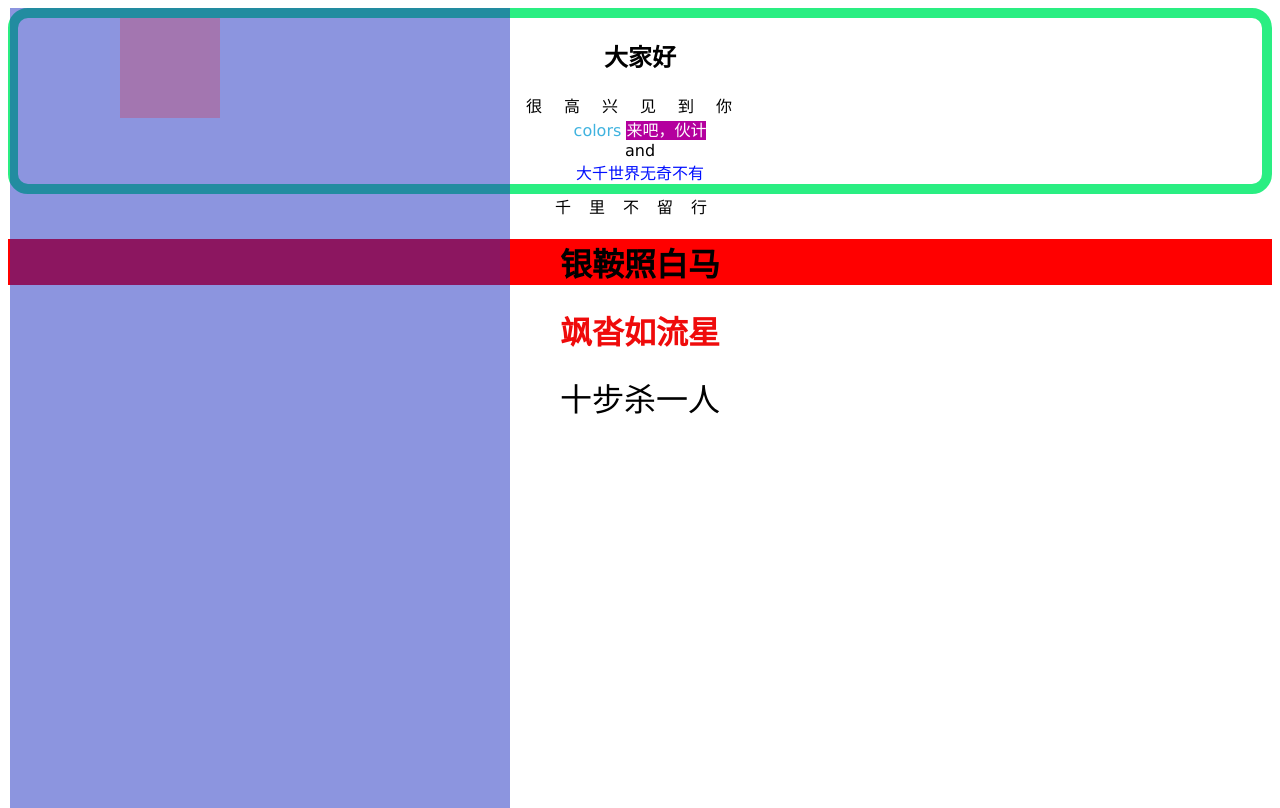
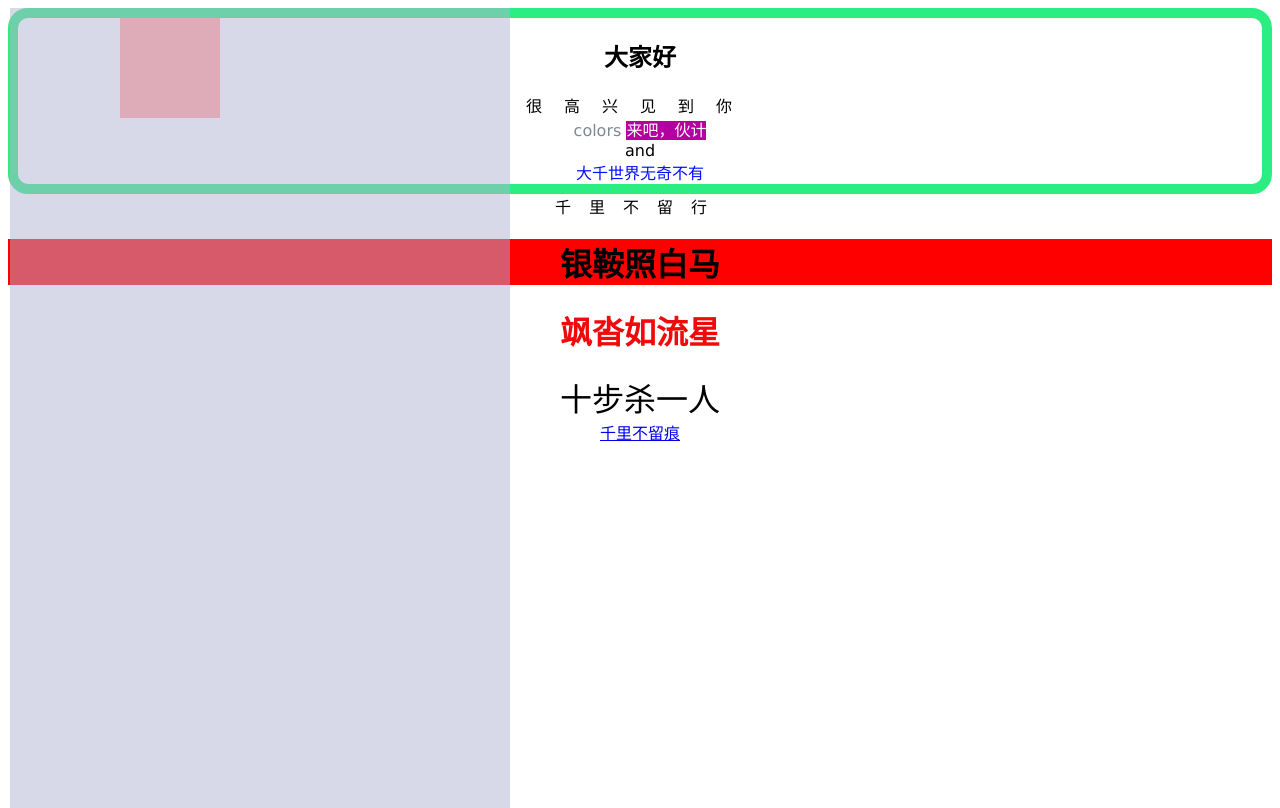
Before and after one commit to haoyigou/hfdy, a plain HTML site: page index.html in a window 1280 px wide. Drawn offline with Linux system fonts and the light colour scheme.

Commit message:
Add files via upload

```diff
--- a/index.html
+++ b/index.html
@@ -7,13 +7,13 @@
     <title>wamgye</title>
 </head>
 <body  style="text-align:center;">
-    <div style="opacity:0.5;position:absolute;left:10px;width:500px;height:800px;background-color:#1a2dc0"></div>
+    <div style="opacity:0.5;position:absolute;left:10px;width:500px;height:800px;background-color:#afb3d3"></div>
     <div style="font-family:verdana;padding:2
 0px;border-radius:20px;border:10px solid #2aee82;">
     <div style="opacity:0.3;position:absolute;left:120px;width:100px;height:100px;background-color:#f40a0ab9"></div>
     <h2>大家好</h2>
     <div style="letter-spacing:22px;">很高兴见到你</div>
-    <div style="color:#40b3df;">colors
+    <div style="color:#7d8b91;">colors
 
     <span style="background-color:#b4009e;color:#ffffff;">来吧，伙计</span>
     </div>
@@ -24,5 +24,9 @@
     <h1 style="background-color:red;">银鞍照白马</h1>
     <h1 style="color:rgb(239, 11, 11);">飒沓如流星</h1>
     <div style="font-size:32px;">十步杀一人</div>
+
+        <a href="https://www.midorg.com/">千里不留痕</a>
+
+
 </body>
 </html>
```
